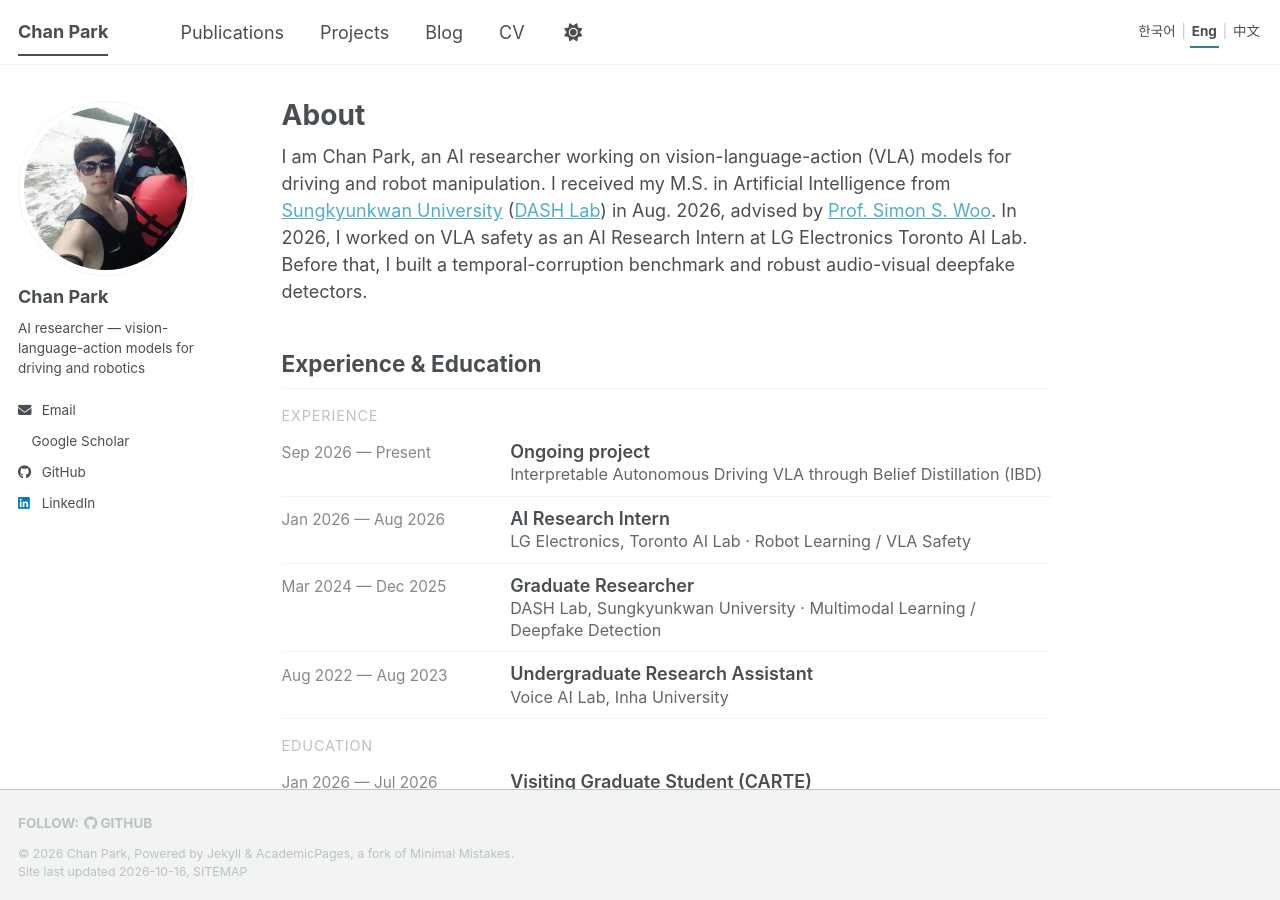
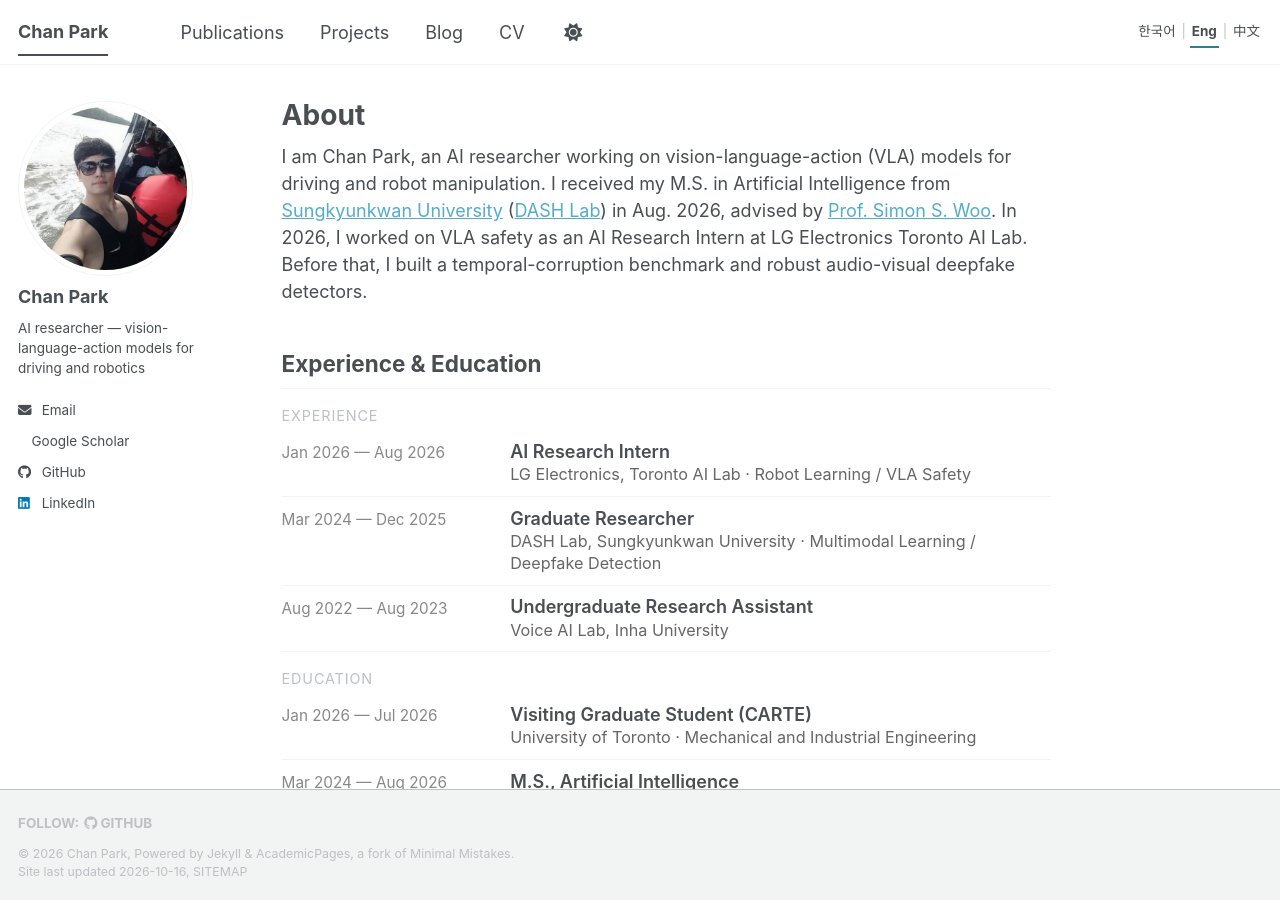
Before and after one commit to Ckck12/Ckck12.github.io, a Jekyll site: the page built from _pages/about.md, in a window 1280 px wide and 900 px high. Built offline with Jekyll 4.4.1, drawn with Linux system fonts in a browser that asks for light colours; a style sheet for code colours, icons or effects is not loaded.

Commit message:
About: drop the ongoing-project row from Experience
The IBD project stays on the Projects and Publications pages; the
Experience list now starts with the LG Electronics internship.

Co-Authored-By: Claude Opus 5.5 <noreply@anthropic.com>

```diff
--- a/_pages/about.md
+++ b/_pages/about.md
@@ -34,7 +34,6 @@ redirect_from:
 
 <div class="xp-list">
   <div class="xp-sub"><span class="lang-en">Experience</span><span class="lang-ko" lang="ko">경력</span><span class="lang-zh" lang="zh-Hans">经历</span></div>
-  <div class="xp-row"><div class="xp-date"><span class="lang-en">Sep 2026 — Present</span><span class="lang-ko" lang="ko">2026.09 — 현재</span><span class="lang-zh" lang="zh-Hans">2026.09 — 至今</span></div><div><div class="xp-role"><span class="lang-en">Ongoing project</span><span class="lang-ko" lang="ko">진행 중인 프로젝트</span><span class="lang-zh" lang="zh-Hans">进行中的项目</span></div><div class="xp-org">Interpretable Autonomous Driving VLA through Belief Distillation (IBD)</div></div></div>
   <div class="xp-row"><div class="xp-date"><span class="lang-en">Jan 2026 — Aug 2026</span><span class="lang-ko" lang="ko">2026.01 — 2026.08</span><span class="lang-zh" lang="zh-Hans">2026.01 — 2026.08</span></div><div><div class="xp-role"><span class="lang-en">AI Research Intern</span><span class="lang-ko" lang="ko">AI 연구 인턴</span><span class="lang-zh" lang="zh-Hans">AI 研究实习生</span></div><div class="xp-org">LG Electronics, Toronto AI Lab · Robot Learning / VLA Safety</div></div></div>
   <div class="xp-row"><div class="xp-date"><span class="lang-en">Mar 2024 — Dec 2025</span><span class="lang-ko" lang="ko">2024.03 — 2025.12</span><span class="lang-zh" lang="zh-Hans">2024.03 — 2025.12</span></div><div><div class="xp-role"><span class="lang-en">Graduate Researcher</span><span class="lang-ko" lang="ko">대학원 연구원</span><span class="lang-zh" lang="zh-Hans">研究生研究员</span></div><div class="xp-org">DASH Lab, Sungkyunkwan University · Multimodal Learning / Deepfake Detection</div></div></div>
   <div class="xp-row"><div class="xp-date"><span class="lang-en">Aug 2022 — Aug 2023</span><span class="lang-ko" lang="ko">2022.08 — 2023.08</span><span class="lang-zh" lang="zh-Hans">2022.08 — 2023.08</span></div><div><div class="xp-role"><span class="lang-en">Undergraduate Research Assistant</span><span class="lang-ko" lang="ko">학부 연구생</span><span class="lang-zh" lang="zh-Hans">本科研究助理</span></div><div class="xp-org">Voice AI Lab, Inha University</div></div></div>
```
